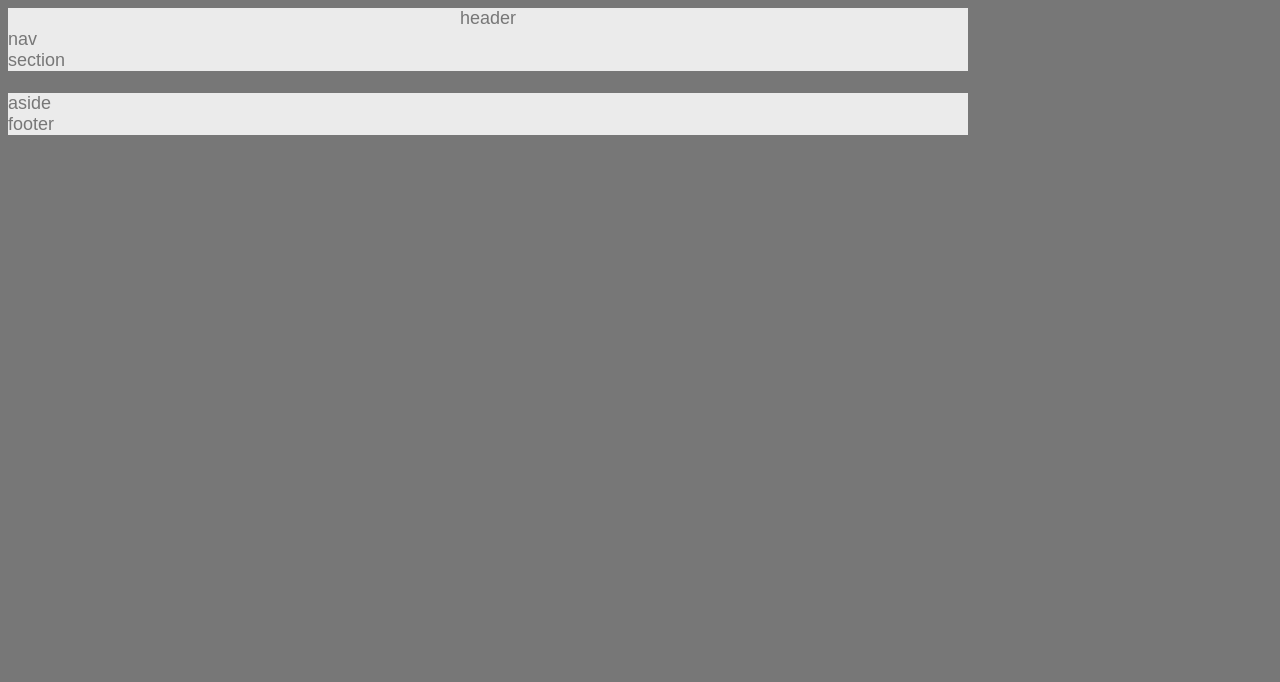
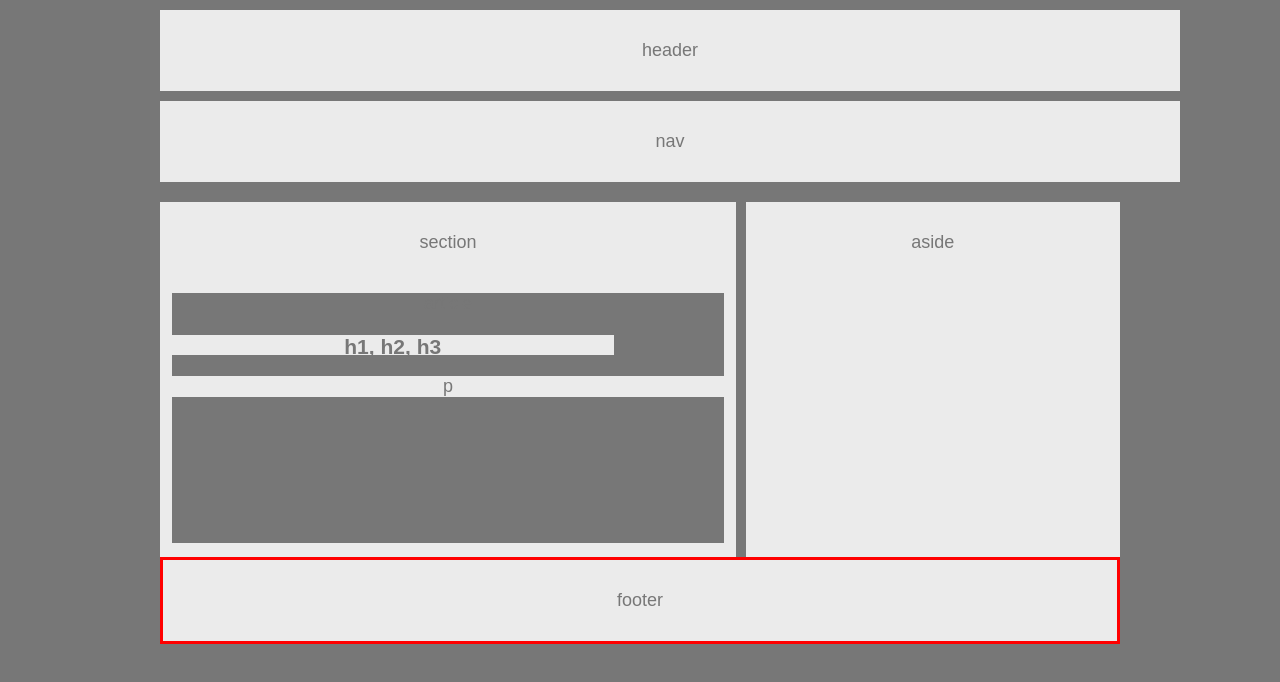
Before and after one commit to echekay/HW-Wireframe, a plain HTML site: page index.html in a window 1280 px wide. Drawn offline with Linux system fonts and the light colour scheme.

Commit message:
Updated files to beabout 80 percent completion.

```diff
--- a/index.html
+++ b/index.html
@@ -11,19 +11,19 @@
     <header>header</header>
     <nav>nav</nav>
     <div>
-        <section>section
-            <article>
-                <h1></h1>
-                <h2></h2>
-                <h3></h3>
-                <p></p>
+        <section id="section">section
+            <article>article
+                <h1>h1, h2, h3</h1>
+                <p>p</p>
             </article>
         </section>
-    </div>
-    <section>
-        <aside>aside</aside>
-    </section>
-    <footer>footer</footer>
+
+				<aside id="aside">aside</aside>
+
+		</div>
+
+		<footer>footer</footer>
+
 </body>
 
 </html>
--- a/style.css
+++ b/style.css
@@ -5,6 +5,8 @@ body {
     width: 960px;
     font-family: "Arial", "Helvetica Neue", "Helvetica", "Helvetica", "Sans-serif";
     font-size: 18px;
+    text-align: center;
+    margin: auto;
 }
 
 header {
@@ -12,29 +14,55 @@ header {
     background-color: #ebebeb;
     color: #777;
     width: 100%;
+    padding: 30px;
+    margin-top: 10px;
+    margin-bottom: 10px;
 }
 
 nav {
     background-color: #ebebeb;
     color: #777;
     width: 100%;
+    padding: 30px;
+    margin-top: 10px;
+    margin-bottom: 20px;
+
 }
 
-aside {
+#aside {
     background-color: #ebebeb;
     color: #777;
+    float: right;
+    width: 39%;
+/*    border: yellow 2px solid;
+*/  height: 325px;
+	padding-top: 30px;
+
 }
 
-section {
+#section {
     background-color: #ebebeb;
     color: #777;
+    width: 60%;
+    float: left;
+    padding-top: 30px;
+    height: 325px;
+  /*  border: 2px solid black;
+*/}
+
+article {
+	height: 250px;
+	width: 96%;
+	background-color: #777;
+	margin: 40px auto 5px auto;
+
 }
-
-article {}
 
 h1 {
     background-color: #ebebeb;
     color: #777;
+    height: 20px;
+    width: 80%;
 }
 
 p {
@@ -45,6 +73,12 @@ p {
 footer {
     background-color: #ebebeb;
     color: #777;
+    clear: both;
+    padding: 30px;
+    border: 3px solid red;
+    overflow: hidden;
+    text-align: center;
+
 }
 
 .clear {}
```
